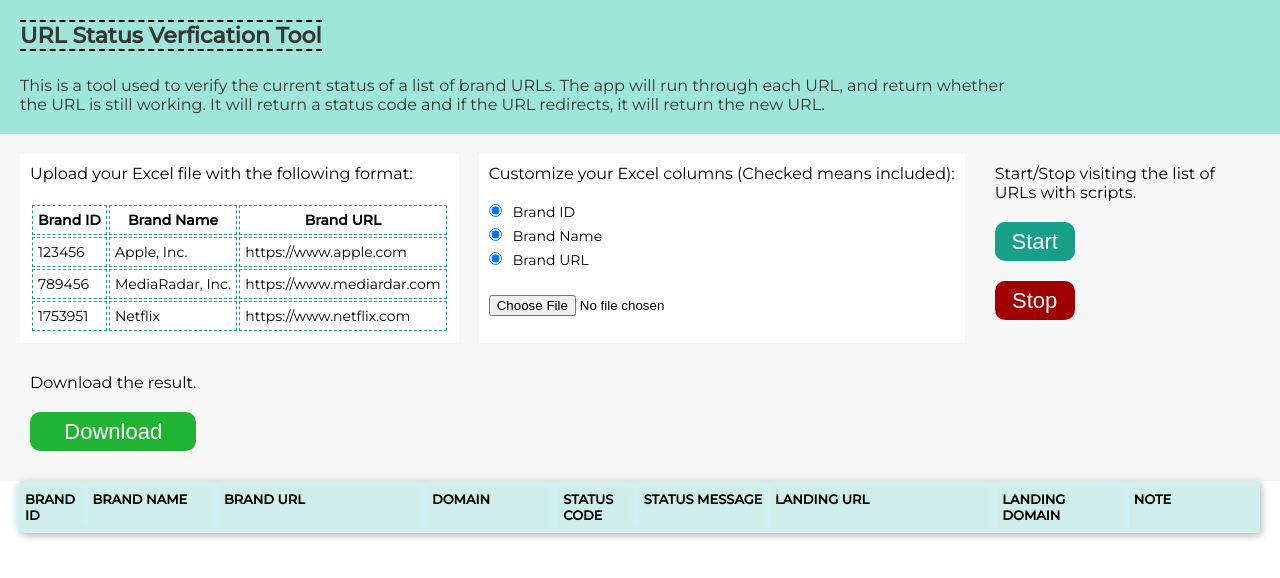
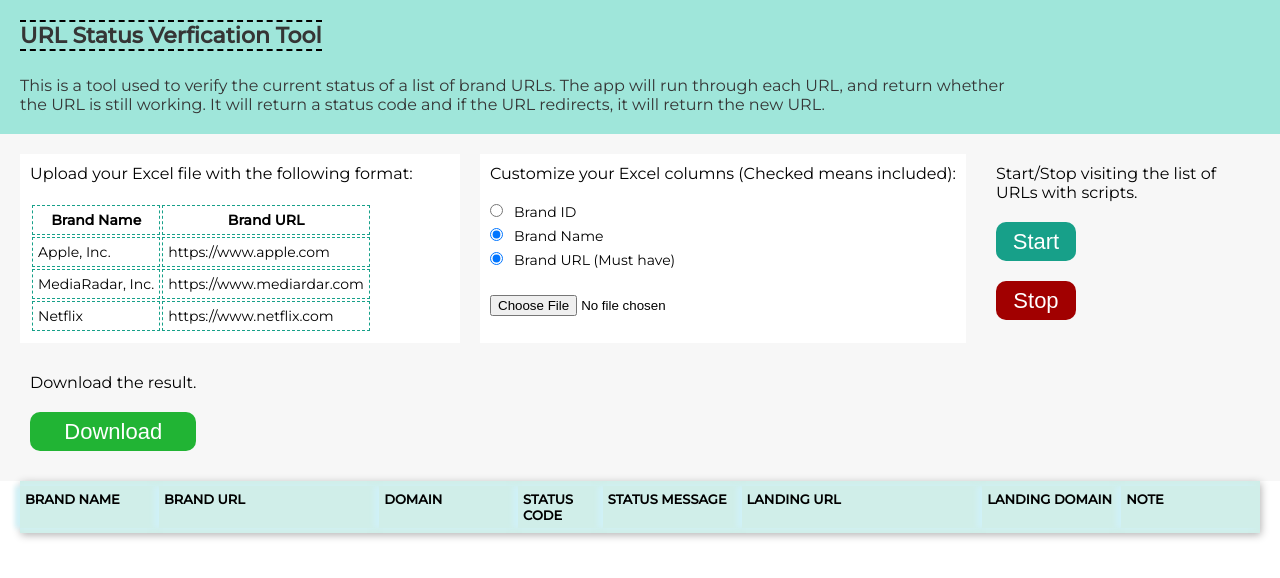
Before and after one commit to nykfeng/verify-URL-status-tool, a website with bundled scripts: page public/index.html in a window 1280 px wide. Both pictures are taken after a click on the radio button 495 px from the left and 210 px from the top of the page. Built offline with nearby package versions, Linux system fonts and the light colour scheme.

Commit message:
Customize table columns

```diff
--- a/public/control.js
+++ b/public/control.js
@@ -6,10 +6,24 @@ const resultTable = document.querySelector(".section-result");
 const exampleTable = document.querySelector(".example-table");
 
 // Change the example tables to show how it works
-function changeExampleTable() {
-
+function changeTables(column, action) {
+  let exampleCol;
+  let resultCol;
+  if (column === "brandId") {
+    exampleCol = exampleTable.querySelectorAll(".brandIdCol");
+    resultCol = resultTable.querySelector(".brand-id");
+  } else if (column === "brandName") {
+    exampleCol = exampleTable.querySelectorAll(".brandNameCol");
+    resultCol = resultTable.querySelector(".brand");
+  } else if (column === "brandUrl") {
+    exampleCol = exampleTable.querySelectorAll(".brandUrlCol");
+    resultCol = resultTable.querySelector(".brand-url");
+  }
+  exampleCol.forEach((row) => {
+    row.style.display = action ? "table-cell" : "none";
+  });
+  resultCol.style.display = action ? "inline-block" : "none";
 }
-
 
 // Create table row for each row from the file
 function makeTableRow(row, index) {
@@ -127,6 +141,7 @@ async function startVisitingUrl(url, index, tableData) {
 }
 
 export default {
+  changeTables,
   makeTableRow,
   setLoader,
   setResult,
--- a/public/index.html
+++ b/public/index.html
@@ -32,24 +32,24 @@
                 <div class="format-example">
                     <table class="example-table">
                         <tr>
-                            <th>Brand ID</th>
-                            <th>Brand Name</th>
-                            <th>Brand URL</th>
+                            <th class="brandIdCol">Brand ID</th>
+                            <th class="brandNameCol">Brand Name</th>
+                            <th class="brandUrlCol">Brand URL</th>
                         </tr>
                         <tr>
-                            <td>123456</td>
-                            <td>Apple, Inc.</td>
-                            <td>https://www.apple.com</td>
+                            <td class="brandIdCol">123456</td>
+                            <td class="brandNameCol">Apple, Inc.</td>
+                            <td class="brandUrlCol">https://www.apple.com</td>
                         </tr>
                         <tr>
-                            <td>789456</td>
-                            <td>MediaRadar, Inc.</td>
-                            <td>https://www.mediardar.com</td>
+                            <td class="brandIdCol">789456</td>
+                            <td class="brandNameCol">MediaRadar, Inc.</td>
+                            <td class="brandUrlCol">https://www.mediardar.com</td>
                         </tr>
                         <tr>
-                            <td>1753951</td>
-                            <td>Netflix</td>
-                            <td>https://www.netflix.com</td>
+                            <td class="brandIdCol">1753951</td>
+                            <td class="brandNameCol">Netflix</td>
+                            <td class="brandUrlCol">https://www.netflix.com</td>
                         </tr>
                     </table>
                 </div>
@@ -58,12 +58,12 @@
             <div class="upload-action flex-column">
                 <p>Customize your Excel columns (Checked means included):</p>
                 <form>
-                    <input type="radio" id="brandIdRadio" name="column-headers-id" value="Brand ID" >
+                    <input type="radio" id="brandIdRadio" name="column-headers-id" value="Brand ID" checked>
                       <label for="html">Brand ID</label><br>
                     <input type="radio" id="brandNameRadio" name="column-headers-name" value="Brand Name" checked>
                       <label for="html">Brand Name</label><br>
                     <input type="radio" id="brandUrlRadio" name="column-headers-url" value="Brand URL" checked>
-                      <label for="html">Brand URL</label><br>
+                      <label for="html">Brand URL (Must have)</label><br>
                 </form>
                 <form>
                     <input type="file" id="excel-File" name="filename">
--- a/public/script.js
+++ b/public/script.js
@@ -49,22 +49,30 @@ visitBtn.addEventListener("click", async function () {
   }
 });
 
+// radio button listener for brand ID
 brandIdRadio.addEventListener("click", function () {
   // if it is already checked to true
   if (this.getAttribute("checked") === "") {
     this.checked = false;
     this.removeAttribute("checked");
+    control.changeTables("brandId", false);
   } else {
     this.checked = true;
     this.setAttribute("checked", "");
+    control.changeTables("brandId", true);
   }
+});
 
-  console.log(brandIdRadio.getAttribute("checked"));
-
-  console.log(brandIdRadio.checked);
-  // if (brandIdRadio.checked) brandIdRadio.checked = false;
-  // else if (!brandIdRadio.checked) brandIdRadio.checked = true;
-  // else this.checked = true;
-  // if(brandIdRadio.checked) brandIdRadio.checked = false;
-  console.log(brandIdRadio);
+// radio button listener for brand name
+brandNameRadio.addEventListener("click", function () {
+  // if it is already checked to true
+  if (this.getAttribute("checked") === "") {
+    this.checked = false;
+    this.removeAttribute("checked");
+    control.changeTables("brandName", false);
+  } else {
+    this.checked = true;
+    this.setAttribute("checked", "");
+    control.changeTables("brandName", true);
+  }
 });
--- a/public/style.css
+++ b/public/style.css
@@ -89,6 +89,10 @@ header p {
   font-size: 1.4rem;
   padding: 1rem;
   gap: 2rem;
+}
+
+.format-description {
+  min-width: 44rem;
 }
 
 .start-visiting,
```
